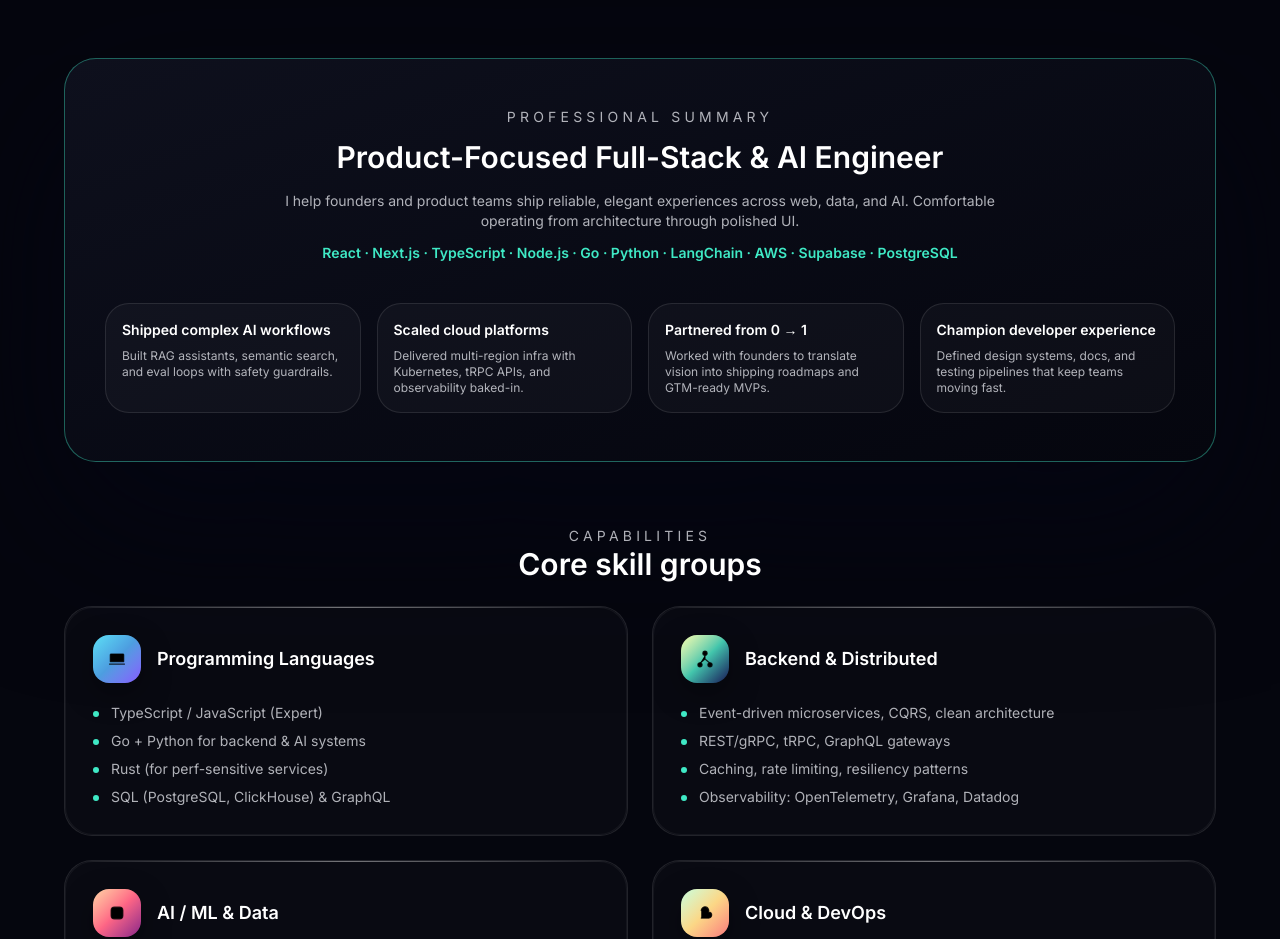
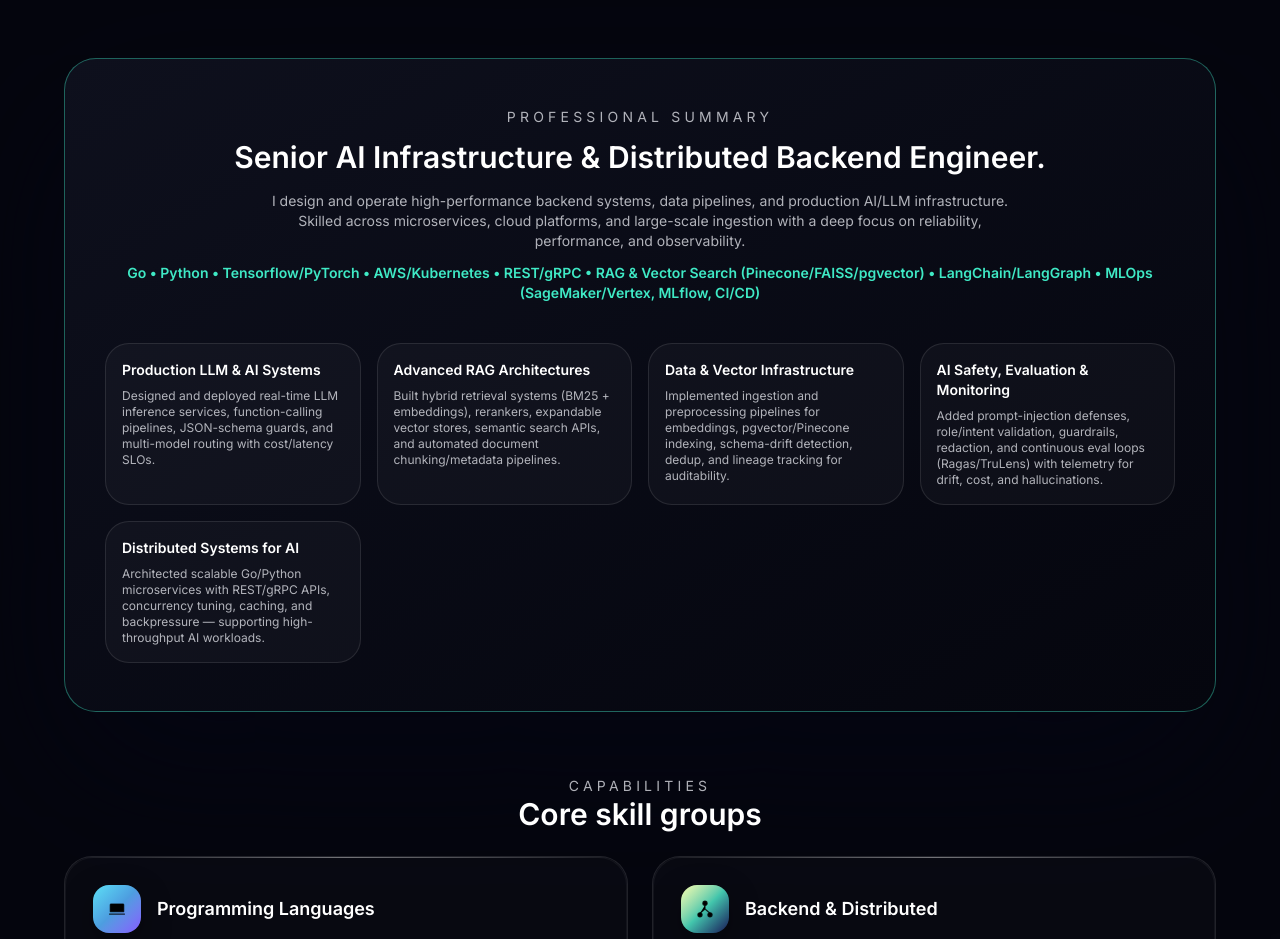
Before and after one commit to CryptoAardvark/Adrian-portfolio, a Next.js app: page / in a window 1280 px wide. Shown: the part 2740-3679 px from the top of the page. Built offline with nearby package versions, Linux system fonts and the light colour scheme.

Commit message:
feat: added skills summary

```diff
--- a/data/content.ts
+++ b/data/content.ts
@@ -227,27 +227,36 @@
 ];
 
 export const skillsSummary = {
-  headline: "Product-Focused Full-Stack & AI Engineer",
+  headline: "Senior AI Infrastructure & Distributed Backend Engineer.",
   description:
-    "I help founders and product teams ship reliable, elegant experiences across web, data, and AI. Comfortable operating from architecture through polished UI.",
+    "I design and operate high-performance backend systems, data pipelines, and production AI/LLM infrastructure. Skilled across microservices, cloud platforms, and large-scale ingestion with a deep focus on reliability, performance, and observability.",
   stack:
-    "React · Next.js · TypeScript · Node.js · Go · Python · LangChain · AWS · Supabase · PostgreSQL",
+    "Go • Python • Tensorflow/PyTorch • AWS/Kubernetes • REST/gRPC • RAG & Vector Search (Pinecone/FAISS/pgvector) • LangChain/LangGraph • MLOps (SageMaker/Vertex, MLflow, CI/CD)",
   achievements: [
     {
-      title: "Shipped complex AI workflows",
-      description: "Built RAG assistants, semantic search, and eval loops with safety guardrails.",
+      title: "Production LLM & AI Systems",
+      description:
+        "Designed and deployed real-time LLM inference services, function-calling pipelines, JSON-schema guards, and multi-model routing with cost/latency SLOs.",
     },
     {
-      title: "Scaled cloud platforms",
-      description: "Delivered multi-region infra with Kubernetes, tRPC APIs, and observability baked-in.",
+      title: "Advanced RAG Architectures",
+      description:
+        "Built hybrid retrieval systems (BM25 + embeddings), rerankers, expandable vector stores, semantic search APIs, and automated document chunking/metadata pipelines.",
     },
     {
-      title: "Partnered from 0 → 1",
-      description: "Worked with founders to translate vision into shipping roadmaps and GTM-ready MVPs.",
+      title: "Data & Vector Infrastructure",
+      description:
+        "Implemented ingestion and preprocessing pipelines for embeddings, pgvector/Pinecone indexing, schema-drift detection, dedup, and lineage tracking for auditability.",
     },
     {
-      title: "Champion developer experience",
-      description: "Defined design systems, docs, and testing pipelines that keep teams moving fast.",
+      title: "AI Safety, Evaluation & Monitoring",
+      description:
+        "Added prompt-injection defenses, role/intent validation, guardrails, redaction, and continuous eval loops (Ragas/TruLens) with telemetry for drift, cost, and hallucinations.",
+    },
+    {
+      title: "Distributed Systems for AI",
+      description:
+        "Architected scalable Go/Python microservices with REST/gRPC APIs, concurrency tuning, caching, and backpressure — supporting high-throughput AI workloads.",
     },
   ],
 };
```
